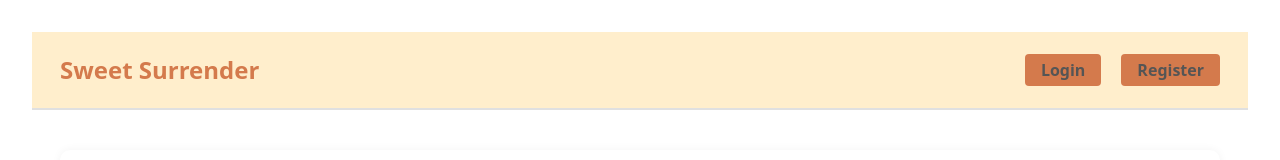
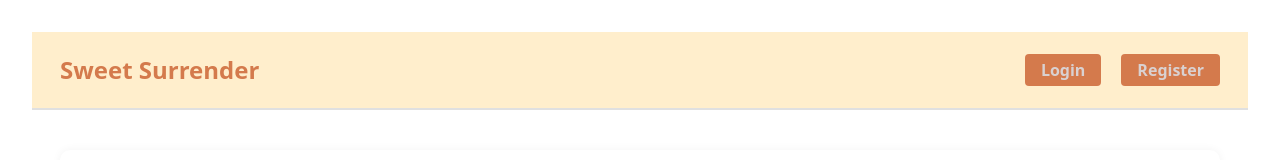
Before and after one commit to chirath1231/sweet-surrender, a Next.js app: page / in a window 1280 px wide. Shown: the top 160 px of the page. Built offline with nearby package versions, Linux system fonts and the light colour scheme; no server answers.

Commit message:
css part updated

```diff
--- a/src/app/globals.css
+++ b/src/app/globals.css
@@ -41,13 +41,13 @@ nav ul li {
 
 nav ul li a {
     text-decoration: none;
-    color: #555;
+    color: #d9d1d1;
     font-weight: bold;
     transition: color 0.3s ease;
 }
 
 nav ul li a:hover {
-    color: #d47a4c;
+    color: #732d0a;
 }
 
 main {
@@ -62,6 +62,8 @@ footer {
     padding: 10px 0;
     margin-top: 20px;
     border-top: 2px solid #e0e0e0;
+
+
 }
 
 /* Buttons */
```
